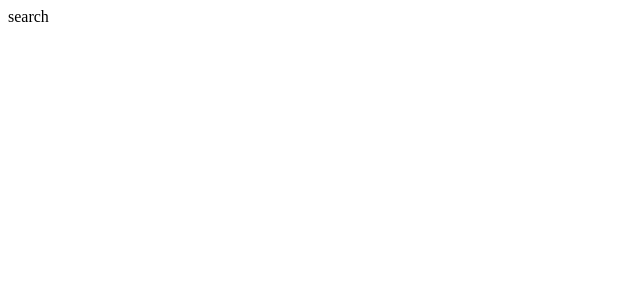
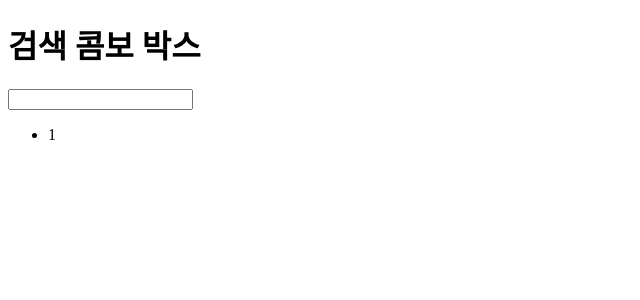
Before and after one commit to yoonjonglyu/auto_complete, a React app: page / in a window 1280 px wide. Shown: the top 300 px of the page, without its empty margins (0-640 px from the left). Built offline with nearby package versions, Linux system fonts and the light colour scheme.

Commit message:
feat(FEATURE): SEARCH - 검색폼 & 검색키워드

```diff
--- a/src/feature/search/index.tsx
+++ b/src/feature/search/index.tsx
@@ -1,13 +1,18 @@
 import React from 'react';
 
-interface SearchFeatureProps{
+import SearchForm from './searchForm';
+import SearchKeyword from './searchKeyword';
 
-}
+interface SearchFeatureProps {}
 
 const SearchFeature: React.FC<SearchFeatureProps> = () => {
   return (
-    <div>search</div>
+    <main>
+      <h1>검색 콤보 박스</h1>
+      <SearchForm />
+      <SearchKeyword />
+    </main>
   );
-}
+};
 
 export default SearchFeature;
--- /dev/null
+++ b/src/feature/search/searchForm.tsx
@@ -0,0 +1,13 @@
+import React from 'react';
+
+interface SearchFormProps {}
+
+const SearchForm: React.FC<SearchFormProps> = () => {
+  return (
+    <form>
+      <input type="text" />
+    </form>
+  );
+};
+
+export default SearchForm;
--- /dev/null
+++ b/src/feature/search/searchKeyword.tsx
@@ -0,0 +1,10 @@
+import React from 'react';
+
+interface SearchKeywordProps {}
+
+const SearchKeywordForm: React.FC<SearchKeywordProps> = () => {
+  return <section><ul>
+    <li>1</li></ul></section>;
+};
+
+export default SearchKeywordForm;
```
